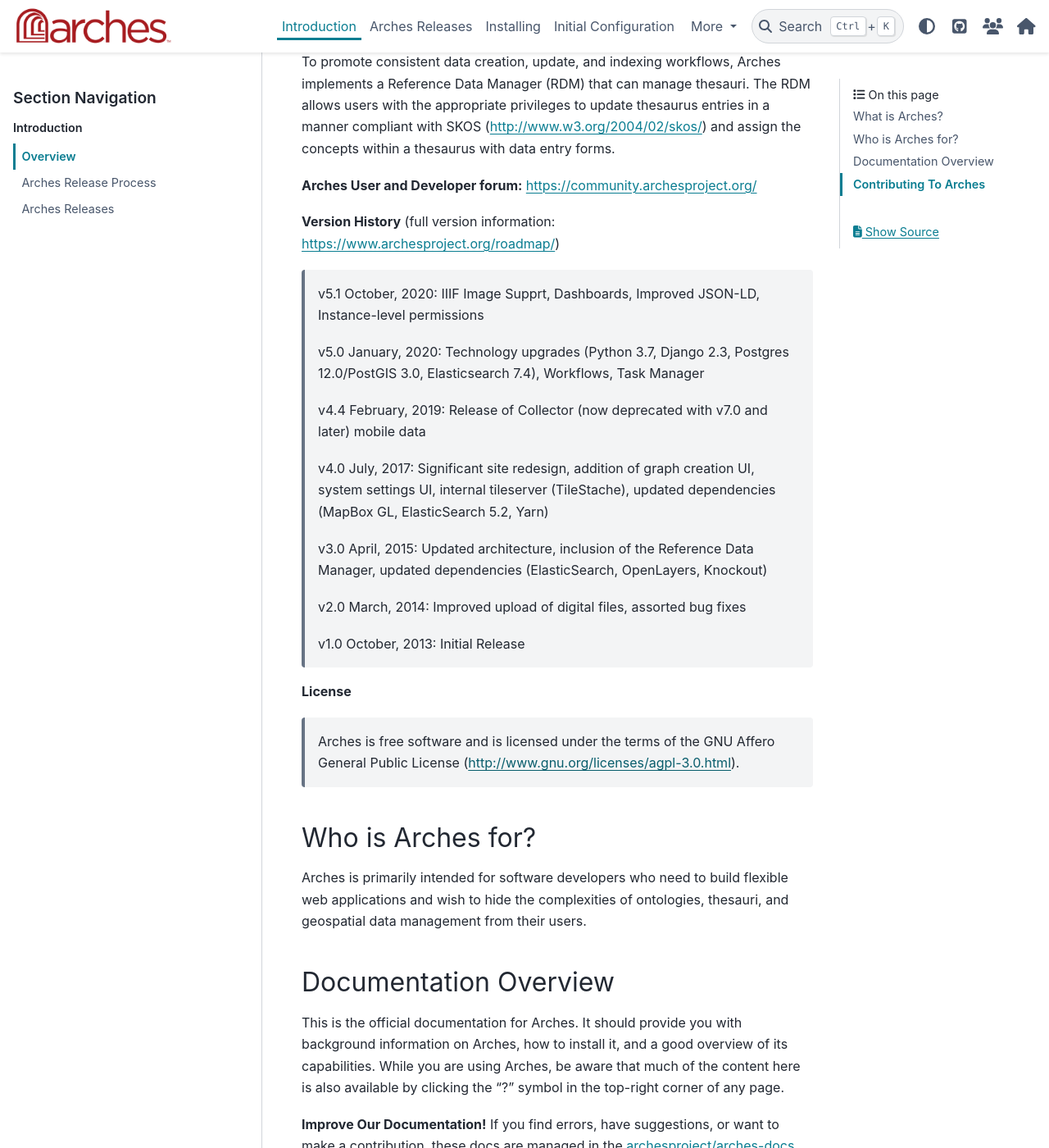
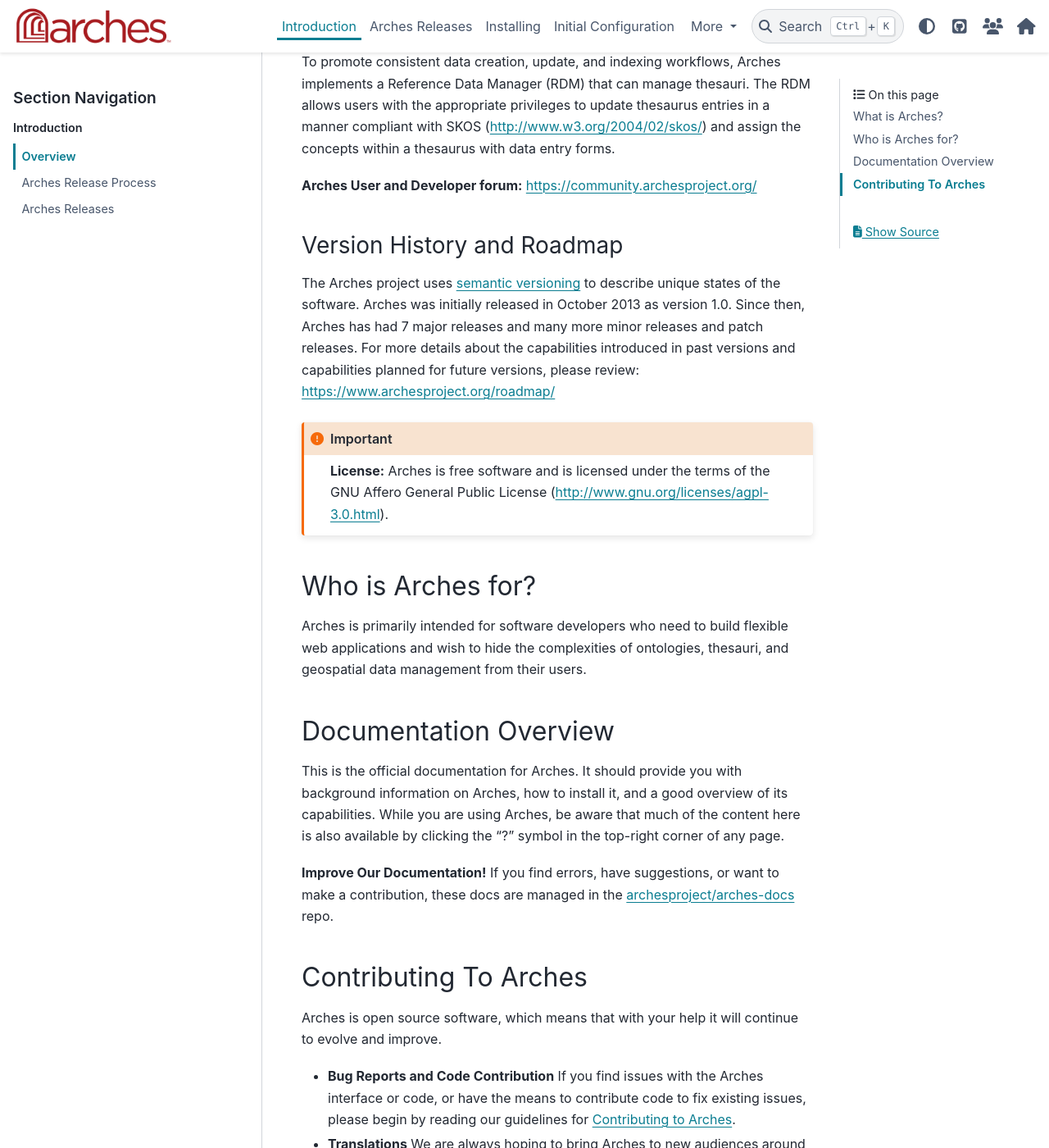
Before and after one commit to archesproject/arches-docs, a Sphinx documentation site: the page built from docs/introduction/overview.rst, in a window 1280 px wide and 1400 px high, scrolled down 1338 px. Shown: the whole window at 82% size. Built offline with Sphinx 7.4.7 and the PyData theme 0.15.4, drawn with Linux system fonts in a browser that asks for light colours.

Commit message:
Updated file format, added introduction paragraph

```diff
--- a/docs/introduction/overview.txt
+++ b/docs/introduction/overview.rst
@@ -26,25 +26,13 @@
 
 **Arches User and Developer forum:** https://community.archesproject.org/
 
-**Version History**
-(full version information: https://www.archesproject.org/roadmap/)
+Version History and Roadmap
+---------------------------
+The Arches project uses `semantic versioning <https://en.wikipedia.org/wiki/Software_versioning>`_ to describe unique states of the software. Arches was initially released in October 2013 as version 1.0. Since then, Arches has had 7 major releases and many more minor releases and patch releases. For more details about the capabilities introduced in past versions and capabilities planned for future versions, please review: https://www.archesproject.org/roadmap/
 
-    v5.1  October, 2020: IIIF Image Supprt, Dashboards, Improved JSON-LD, Instance-level permissions
+.. important::
 
-    v5.0  January, 2020: Technology upgrades (Python 3.7, Django 2.3, Postgres 12.0/PostGIS 3.0, Elasticsearch 7.4), Workflows, Task Manager
-
-    v4.4  February, 2019: Release of Collector (now deprecated with v7.0 and later) mobile data
-
-    v4.0  July, 2017: Significant site redesign, addition of graph creation UI, system settings UI, internal tileserver (TileStache), updated dependencies (MapBox GL, ElasticSearch 5.2, Yarn)
-
-    v3.0  April, 2015: Updated architecture, inclusion of the Reference Data Manager, updated dependencies (ElasticSearch, OpenLayers, Knockout)
-
-    v2.0  March, 2014: Improved upload of digital files, assorted bug fixes
-
-    v1.0  October, 2013: Initial Release
-
-**License**
-
+    **License:**
     Arches is free software and is licensed under the terms of the GNU Affero General Public License (http://www.gnu.org/licenses/agpl-3.0.html).
 
 Who is Arches for?
```
